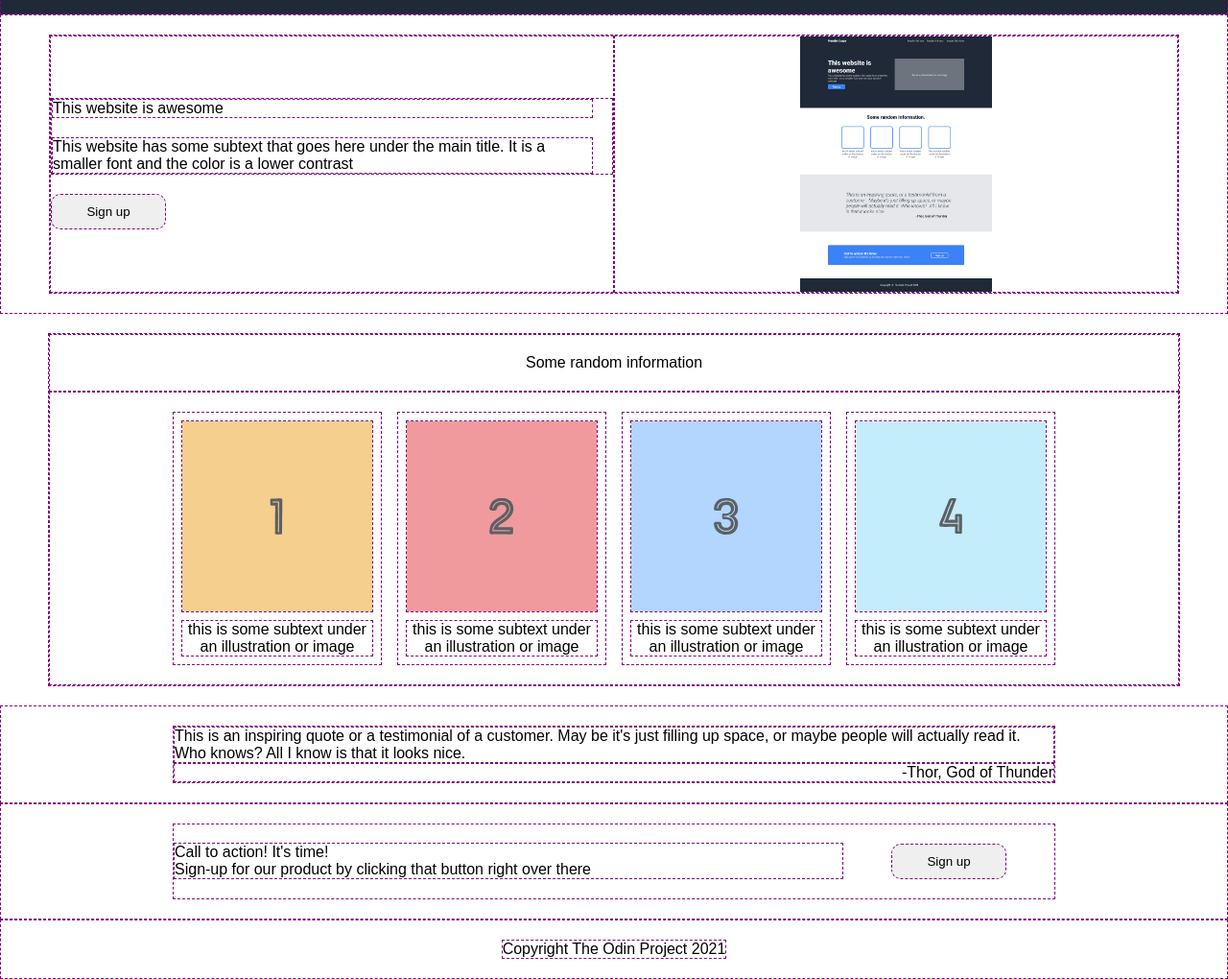
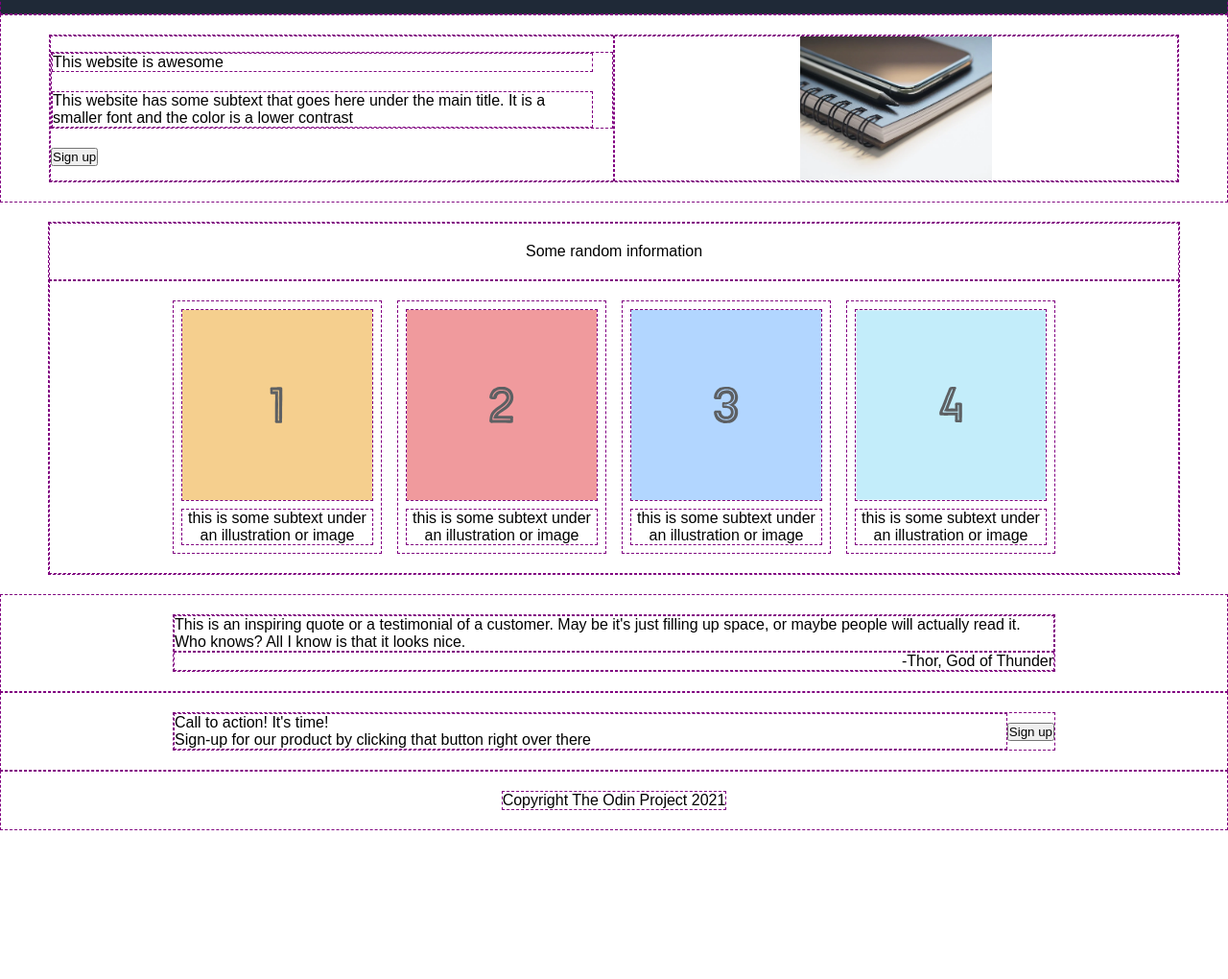
Before and after one commit to adeliya21/Odin-Website-Landing-Page, a plain HTML site: page index.html in a window 1280 px wide. Shown: the part 59-1079 px from the top of the page at 96% size. After the commit the page ends 924 px from the top, so only its background shows below. Drawn offline with Linux system fonts and the light colour scheme.

Commit message:
Add button-cofiguration class to button element

```diff
--- a/index.html
+++ b/index.html
@@ -27,10 +27,10 @@
                     <div class="title">This website is awesome</div>
                     <div class="sub-text">This website has some subtext that goes here under the main title. It is a smaller font and the color is a lower contrast</div>
                 </div>
-                <button class="button start">Sign up</button>
+                <button class="button-configuration button-start">Sign up</button>
             </div>
             <div class="main-image">
-                <img class="change-main-img-size" src="./assignment/01.png" alt="website picture">
+                <img class="change-main-img-size" src="./img/main-image.webp" alt="website picture">
             </div>
         </div>
     </div>
@@ -73,7 +73,7 @@
                 <div class="bold-text-finish">Call to action! It's time!</div>
                 <div class="sub-text-finish">Sign-up for our product by clicking that button right over there</div>
             </div>
-            <button class="button finish">Sign up</button>
+            <button class="button-configuration button-finish">Sign up</button>
         </div>
     </div>
 
```
